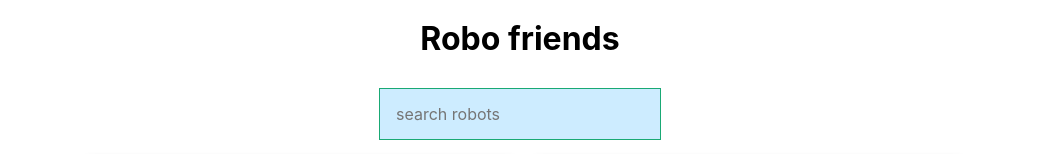
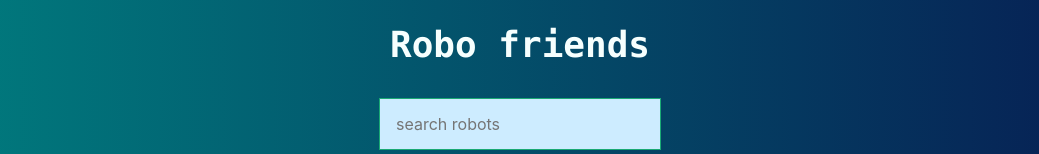
Before and after one commit to tanu-unakal/profile4friends, a React (Create React App) app: page / in a window 1280 px wide. Shown: the top 154 px of the page, without its empty margins (120-1159 px from the left). Built offline with nearby package versions, Linux system fonts and the light colour scheme.

Commit message:
looks pretty now

```diff
--- a/src/App.js
+++ b/src/App.js
@@ -27,7 +27,7 @@ class App extends React.Component{
 	render(){
 		return(
 		<div className = 'tc'>
-			<h1> Robo friends </h1>
+			<h1 className= 'code f2 washed-blue'> Robo friends </h1>
 			<Searchbox searchischanged={this.searchischanged} />
 			<CardList robots={this.state.robots}/>
 		</div>
--- a/src/index.css
+++ b/src/index.css
@@ -5,6 +5,7 @@ body {
     sans-serif;
   -webkit-font-smoothing: antialiased;
   -moz-osx-font-smoothing: grayscale;
+  background: linear-gradient(to left, rgba(7,27, 82, 1) 0%, rgba(0, 128, 128, 1) 100%)
 }
 
 code {
```
